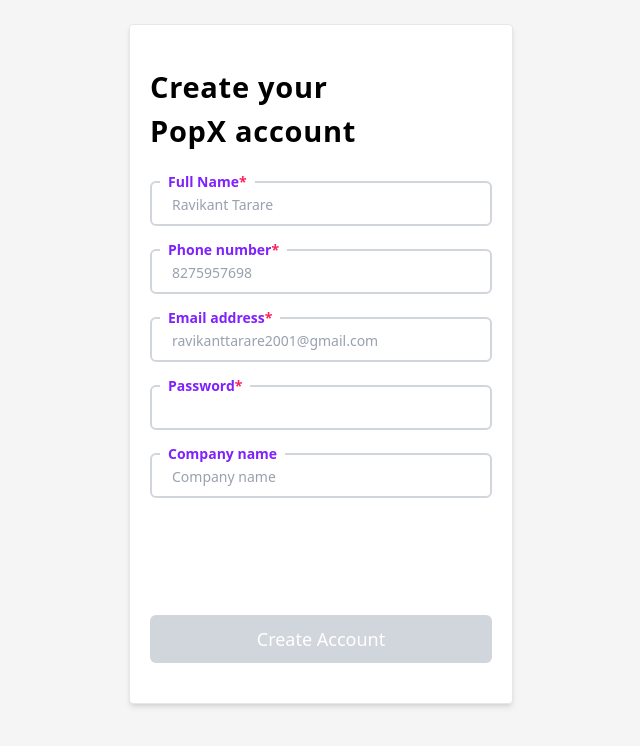
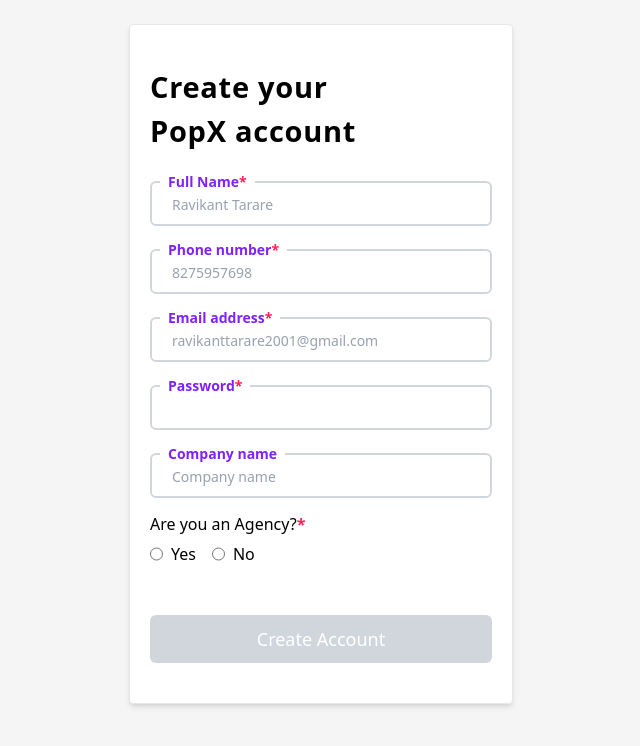
Before and after one commit to ravikanttarare95/authentication, a React (Vite) app: page /sign_up in a window 1280 px wide. Shown: the top 746 px of the page, without its empty margins (319-959 px from the left). Built offline with nearby package versions, Linux system fonts and the light colour scheme.

Commit message:
Radio Button

```diff
--- a/src/views/Login.jsx
+++ b/src/views/Login.jsx
@@ -25,14 +25,14 @@
       loginData.email !== signUpData.email ||
       loginData.password !== signUpData.password
     ) {
-      toast.error("Please enter valid credentials");
+      return toast.error("Please enter valid credentials");
     }
 
     toast.success("Login Successfull");
 
     setTimeout(() => {
       navigate("/profile");
-    }, 2000);
+    }, 1000);
   };
 
   useEffect(() => {
--- a/src/views/SignUp.jsx
+++ b/src/views/SignUp.jsx
@@ -28,11 +28,12 @@
       email: "",
       password: "",
       companyName: "",
+      checkAgency: "",
     });
     toast.success("Account Created Successfully");
     setTimeout(() => {
       navigate("/login");
-    }, 2000);
+    }, 1000);
   };
   useEffect(() => {
     if (
@@ -40,7 +41,7 @@
       !signUpData.number ||
       !signUpData.email ||
       !signUpData.password ||
-      !signUpData.companyName
+      !signUpData.checkAgency
     ) {
       setIsDisabled(true);
     } else {
@@ -114,6 +115,36 @@
             value={signUpData.companyName}
             onchange={onInputchange}
           />
+          <p>
+            Are you an Agency?<span className="text-rose-500 font-bold">*</span>
+          </p>
+
+          <div className="flex gap-2 -mt-2">
+            <input
+              type="radio"
+              id="yes"
+              name="checkAgency"
+              value="yes"
+              checked={signUpData.checkAgency === "yes"}
+              className="cursor-pointer"
+              onChange={onInputchange}
+            />
+            <label htmlFor="yes" className="cursor-pointer mr-2">
+              Yes
+            </label>
+            <input
+              type="radio"
+              id="no"
+              name="checkAgency"
+              value="no"
+              checked={signUpData.checkAgency === "no"}
+              className="cursor-pointer"
+              onChange={onInputchange}
+            />
+            <label htmlFor="no" className="cursor-pointer">
+              No
+            </label>
+          </div>
           <Button
             type={"submit"}
             btnTitle={"Create Account"}
```
